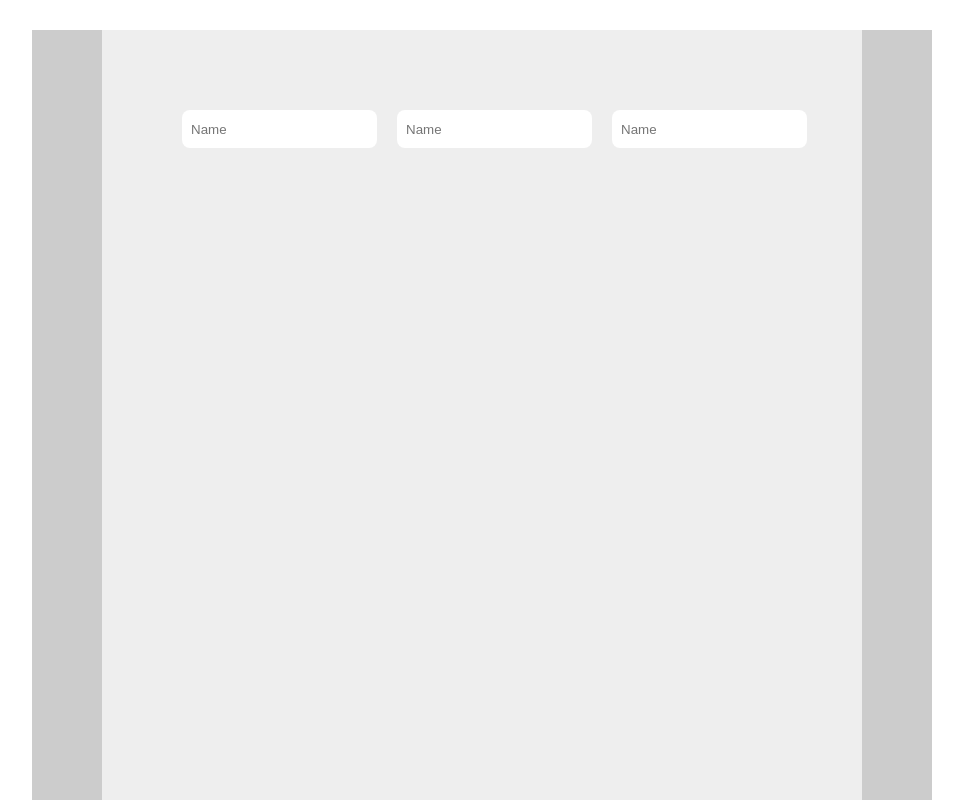
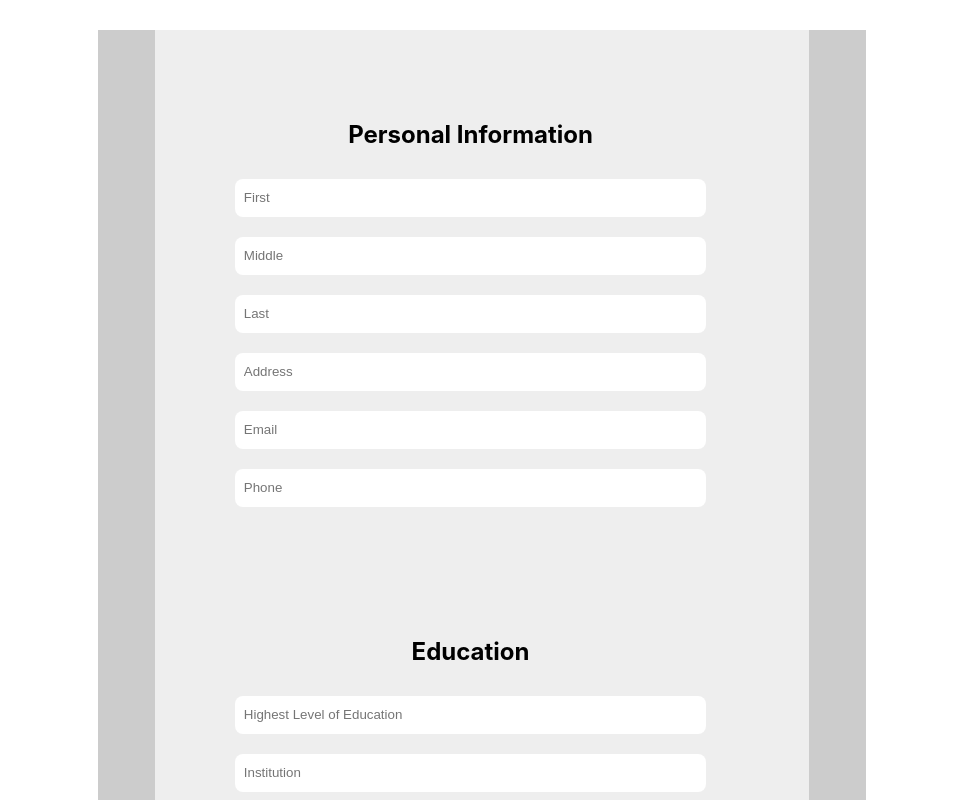
Before and after one commit to Revan20911/Resume-Builder, a React (Create React App) app in the folder resume-builder/: page / in a window 1280 px wide. Shown: the top 800 px of the page, without its empty margins (158-1121 px from the left). Built offline with nearby package versions, Linux system fonts and the light colour scheme.

Commit message:
Added more components.

```diff
--- /dev/null
+++ b/resume-builder/src/Components/Forms/Education.js
@@ -0,0 +1,46 @@
+import React from "react";
+import styled from "styled-components";
+import Input from "../Utils/input";
+
+const EducationInfo = ({ educationInfo, onChange}) => {
+
+    return(
+        <EducationWrapper>
+            <Title>Education</Title>
+            <Input
+            placeholder='Highest Level of Education'
+            id='PersonEducationLevel'
+            type="EducationLevel"/>
+
+            <Input
+            placeholder='Institution'
+            id='PersonEducationInstitution'
+            type="Institution"/>
+
+            <Input
+            placeholder='Field of Study'
+            id='Major'
+            type="Major"/>
+
+        </EducationWrapper>
+    );
+
+};
+
+const EducationWrapper = styled.div
+`
+display: flex;
+flex-direction: column;
+height: fit-content;
+width: 80%;
+padding: 50px;
+
+`;
+
+const Title = styled.h2
+`
+text-align: center;
+
+`;
+
+export default EducationInfo;
--- a/resume-builder/src/Components/Forms/EntryForm.js
+++ b/resume-builder/src/Components/Forms/EntryForm.js
@@ -1,6 +1,8 @@
 import React from "react";
 import styled from "styled-components";
 import PersonalInfo from "./PersonalInfo";
+import EducationInfo from "./Education";
+
 
 
 const EntryForm = ({
@@ -14,8 +16,8 @@ const EntryForm = ({
 
         <FormContainer>
 
-            <PersonalInfo></PersonalInfo>
-
+            <PersonalInfo />
+            <EducationInfo />
 
         </FormContainer>
     );
--- a/resume-builder/src/Components/Forms/PersonalInfo.js
+++ b/resume-builder/src/Components/Forms/PersonalInfo.js
@@ -7,26 +7,36 @@ const PersonalInfo = ({ personalInfo, onChange}) => {
 
     return(
         <PersonalInfoWrapper>
+            <Title>Personal Information</Title>
             <Input
-            placeholder='Name'
-            id='PersonName'
-            type="Name"/>
-
-
+            placeholder='First'
+            id='PersonFirstName'
+            type="First"/>
 
             <Input
-            placeholder='Name'
-            id='PersonName'
-            type="Name"/>
-
-
+            placeholder='Middle'
+            id='PersonMiddleName'
+            type="Middle"/>
 
             <Input
-            placeholder='Name'
-            id='PersonName'
-            type="Name"/>
+            placeholder='Last'
+            id='PersonLastName'
+            type="Last"/>
 
+            <Input
+            placeholder='Address'
+            id='PersonAddress'
+            type="Address"/>
 
+            <Input
+            placeholder="Email"
+            id="PersonEmail"
+            type="Email"/>
+
+            <Input
+            placeholder="Phone"
+            id="PersonPhone"
+            type="Phone"/>
 
         </PersonalInfoWrapper>
     );
@@ -36,9 +46,17 @@ const PersonalInfo = ({ personalInfo, onChange}) => {
 const PersonalInfoWrapper = styled.div
 `
 display: flex;
-height: 80%;
+flex-direction: column;
+height: fit-content;
 width: 80%;
 padding: 50px;
+
+`;
+
+const Title = styled.h2
+`
+text-align: center;
+
 `;
 
 export default PersonalInfo;
--- a/resume-builder/src/Components/Header.js
+++ b/resume-builder/src/Components/Header.js
@@ -4,9 +4,9 @@ import styled from "styled-components"
 
 const Header = () => {
     return(
-        <HeaderContainer></HeaderContainer>
-    )
-}
+        <HeaderContainer />
+    );
+};
 
 const HeaderContainer = styled.header
 `display: flex;
--- a/resume-builder/src/Components/Main.js
+++ b/resume-builder/src/Components/Main.js
@@ -1,25 +1,20 @@
 import React from "react";
 import styled from "styled-components";
-import Button from "./Utils/button";
 import EntryForm from "./Forms/EntryForm";
 
 const Main = () => {
     return(
     <MainWrapper>
-        <EntryForm>
-
-        </EntryForm>
+        <EntryForm />
     </MainWrapper>
-
     );
 };
 
 const MainWrapper = styled.div
-`
-margin: 0 auto;
+`margin: 0 auto;
 display: flex;
-height: 900px;
-width: 900px;
+height: 100vmax;
+width: 60vmax;
 background-color: #ccc;
 `;
 
--- a/resume-builder/src/Components/Utils/itemContainer.js
+++ b/resume-builder/src/Components/Utils/itemContainer.js
@@ -14,3 +14,5 @@ const Content = styled.div
 `display: block;
  margin: 0 auto;
 `;
+
+export default itemContainer;
```
